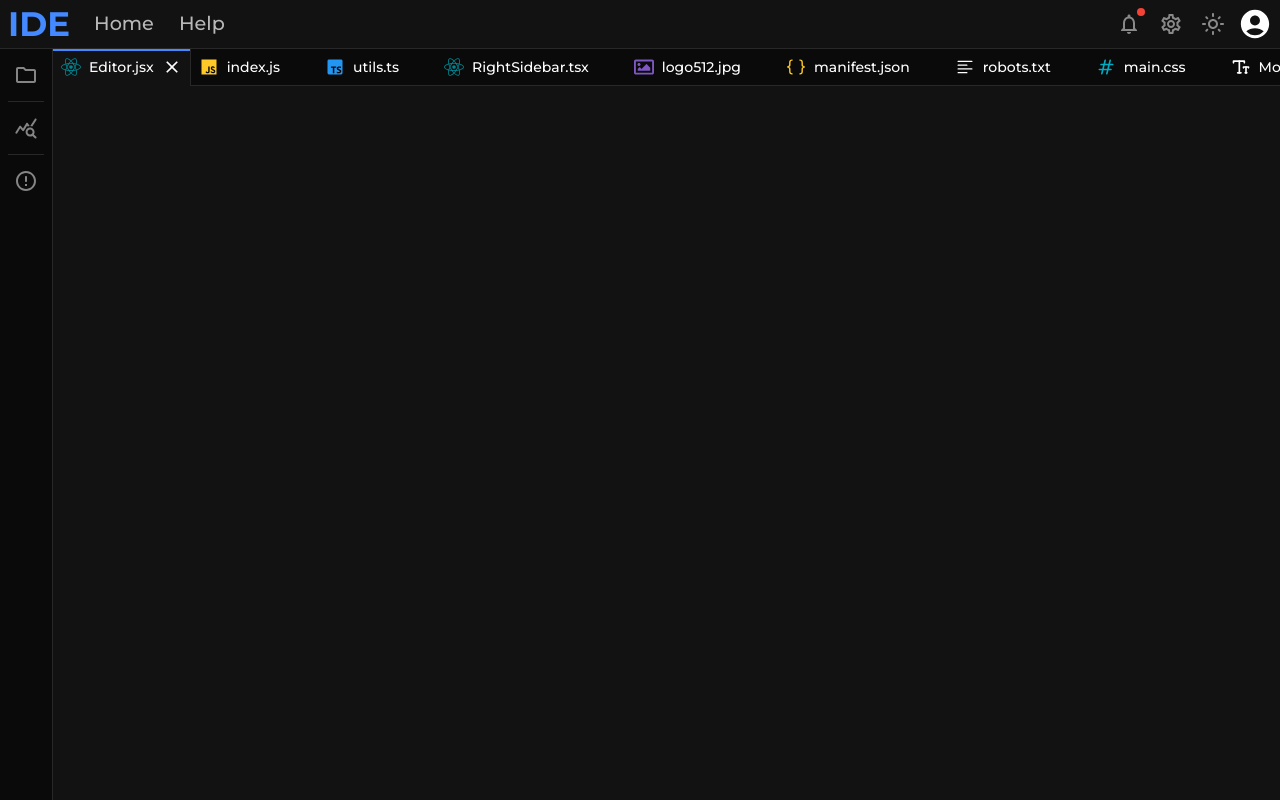
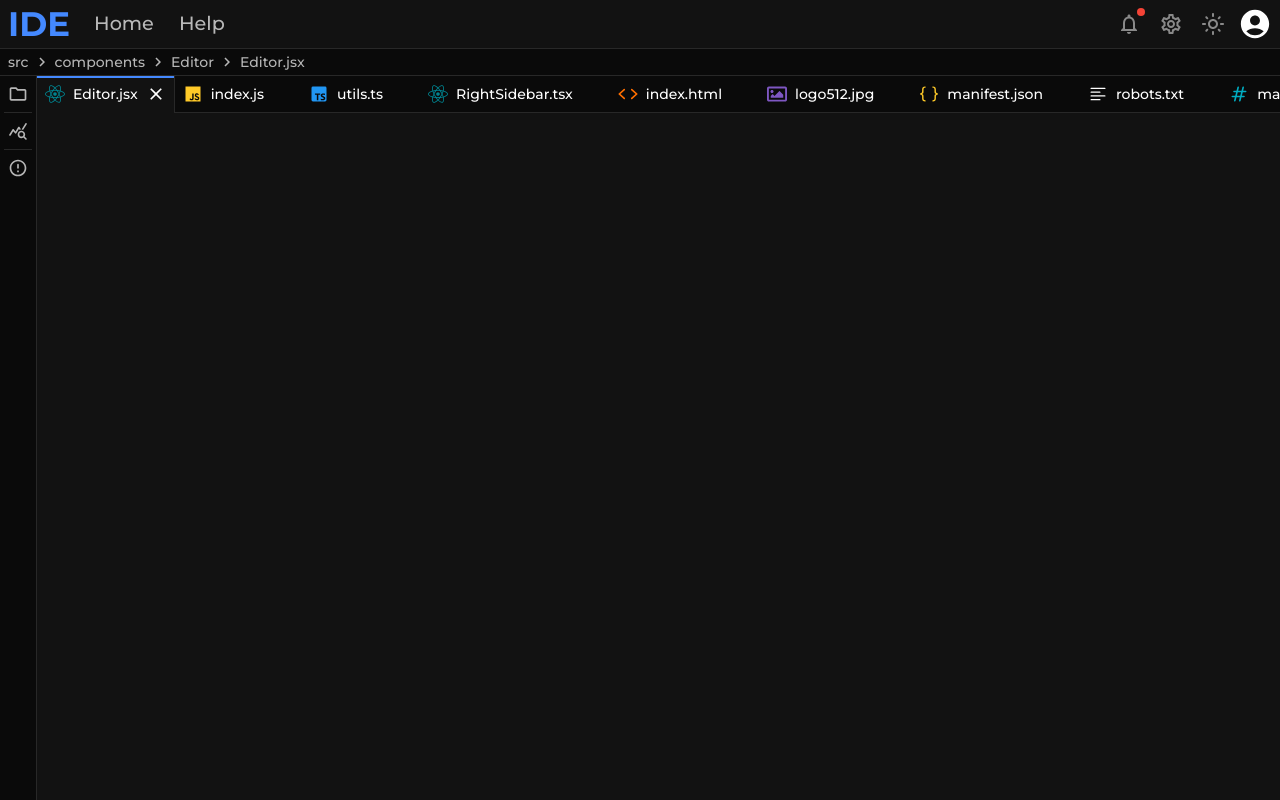
Before and after one commit to Diploma-works/sca-frontend, a React (Create React App) app: page / in a window 1280 px wide. Built offline with nearby package versions, Linux system fonts and the light colour scheme.

Commit message:
Labels of tabs in the context are now paths. Changed size of SidebarButtons. Moved ITEMS array to a separate file (temporarily). Added basic Breadcrumbs to show path of filed opened in the active tab

```diff
--- a/src/App.jsx
+++ b/src/App.jsx
@@ -8,18 +8,19 @@ import Navbar from "./components/Navbar";
 import Editor from "./components/Editor";
 import LeftSidebar from "./components/LeftSidebar";
 import { TabsContextProvider } from "./contexts/TabsContext";
+import PathBreadcrumbs from "./components/PathBreadcrumbs";
 
 const defaultTabs = [
-    { id: "Editor.jsx", label: "Editor.jsx" },
-    { id: "index.js", label: "index.js" },
-    { id: "utils", label: "utils.ts" },
-    { id: "RightSidebar", label: "RightSidebar.tsx" },
-    { id: "logo512.jpg", label: "logo512.jpg" },
-    { id: "manifest.json", label: "manifest.json" },
-    { id: "robots.txt", label: "robots.txt" },
-    { id: "main.css", label: "main.css" },
-    { id: "Montserrat-Bold.ttf", label: "Montserrat-Bold.ttf" },
-    { id: "index.html", label: "index.html" },
+    { id: "Editor.jsx", label: "src/components/Editor/Editor.jsx" },
+    { id: "index.js", label: "src/components/Editor/index.js" },
+    { id: "utils", label: "src/themes/utils.ts" },
+    { id: "RightSidebar", label: "src/components/Sidebars/RightSidebar.tsx" },
+    { id: "index.html", label: "public/index.html" },
+    { id: "logo512.jpg", label: "public/logo512.jpg" },
+    { id: "manifest.json", label: "public/manifest.json" },
+    { id: "robots.txt", label: "public/robots.txt" },
+    { id: "main.css", label: "styles/css/main.css" },
+    { id: "Montserrat-Bold.ttf", label: "src/assets/fonts/Montserrat-Bold.ttf" },
 ];
 
 const App = () => {
@@ -40,15 +41,14 @@ const App = () => {
             <CssBaseline enableColorScheme/>
             <Navbar mode={mode} switchMode={switchMode}/>
             <Divider/>
-            <Stack direction="row" sx={{
-                flex: 1,
-                overflow: 'hidden',
-            }}>
-                <TabsContextProvider tabs={defaultTabs} activeValue={defaultTabs[0].id}>
+            <TabsContextProvider tabs={defaultTabs} activeTab={defaultTabs[0]}>
+                <PathBreadcrumbs/>
+                <Divider/>
+                <Stack direction="row" sx={{ flex: 1, overflow: 'hidden' }}>
                     <LeftSidebar/>
                     <Editor/>
-                </TabsContextProvider>
-            </Stack>
+                </Stack>
+            </TabsContextProvider>
         </ThemeProvider>
     );
 }
--- a/src/components/Editor/Editor.jsx
+++ b/src/components/Editor/Editor.jsx
@@ -5,7 +5,7 @@ import { useTabsContext } from "../../contexts/TabsContext";
 
 const Editor = () => {
     const theme = useTheme();
-    const { tabs, moveTab, removeTab, activeValue, setActiveValue } = useTabsContext();
+    const { tabs, moveTab, removeTab, activeTab, setActiveTab } = useTabsContext();
 
     return (
         <Stack sx={{
@@ -16,8 +16,8 @@ const Editor = () => {
                 tabs={tabs}
                 moveTab={moveTab}
                 removeTab={removeTab}
-                activeValue={activeValue}
-                setActiveValue={setActiveValue}
+                activeTab={activeTab}
+                setActiveTab={setActiveTab}
             />}
             <Box sx={{
                 flex: 1,
--- a/src/components/Editor/EditorTab.jsx
+++ b/src/components/Editor/EditorTab.jsx
@@ -19,12 +19,13 @@ const commonTabSx = {
 }
 
 const EditorTabLabel = memo(({ label, handleClose }) => {
-    const fileTypeIcon = fileTypeIcons[getFileType(label)] ?? fileTypeIcons.unknown;
+    const filename = label.split("/").pop();
+    const fileTypeIcon = fileTypeIcons[getFileType(filename)] ?? fileTypeIcons.unknown;
 
     return (
         <>
             <SvgIcon sx={{ width: 20, height: 20 }}>{fileTypeIcon}</SvgIcon>
-            <span>{label}</span>
+            <span>{filename}</span>
             {handleClose &&
                 <IconButton component="div" color="inherit" sx={{ p: 0 }} onClick={handleClose}>
                     <CloseIcon fontSize="small"/>
--- a/src/components/Editor/EditorTabsRoot.jsx
+++ b/src/components/Editor/EditorTabsRoot.jsx
@@ -15,7 +15,7 @@ import { Tabs, useTheme } from "@mui/material";
 
 import { EditorTab, EditorTabOverlay } from "./EditorTab";
 
-const EditorTabsRoot = ({ tabs, moveTab, removeTab, activeValue, setActiveValue }) => {
+const EditorTabsRoot = ({ tabs, moveTab, removeTab, activeTab, setActiveTab }) => {
     const theme = useTheme();
     const [draggedTab, setDraggedTab] = useState(null);
 
@@ -49,7 +49,7 @@ const EditorTabsRoot = ({ tabs, moveTab, removeTab, activeValue, setActiveValue
         moveTab(active.data.current.sortable.index, over.data.current.sortable.index);
     }, [moveTab]);
 
-    const handleChange = useCallback((event, newValue) => setActiveValue(newValue), [setActiveValue]);
+    const handleChange = useCallback((event, newValue) => setActiveTab({ id: newValue }), [setActiveTab]);
 
     return (
         <DndContext
@@ -63,7 +63,7 @@ const EditorTabsRoot = ({ tabs, moveTab, removeTab, activeValue, setActiveValue
                     variant="scrollable"
                     scrollButtons
                     allowScrollButtonsMobile
-                    value={activeValue}
+                    value={activeTab?.id}
                     onChange={handleChange}
                     sx={{
                         position: 'relative',
@@ -116,7 +116,7 @@ const EditorTabsRoot = ({ tabs, moveTab, removeTab, activeValue, setActiveValue
                     {tabs.map(({ id, label }) => <EditorTab key={id} value={id} label={label} removeTab={removeTab}/>)}
                 </Tabs>
             </SortableContext>
-            <EditorTabOverlay draggedTab={draggedTab} isSelected={draggedTab?.id === activeValue}/>
+            <EditorTabOverlay draggedTab={draggedTab} isSelected={draggedTab?.id === activeTab?.id}/>
         </DndContext>
     );
 };
--- a/src/components/LeftSidebar/LeftSidebar.jsx
+++ b/src/components/LeftSidebar/LeftSidebar.jsx
@@ -9,10 +9,23 @@ import SidebarButton from "./SidebarButton";
 import HorizontallyResizableBox from "./HorizontallyResizableBox";
 import ProjectStructure from "../ProjectStructure";
 
+// TODO: может есть смысл добавить размер иконок через cloneElement?
 const buttons = [
-    { title: "Файлы проекта", icon: <FolderOutlinedIcon/>, component: <ProjectStructure/> },
-    { title: "Статистика", icon: <QueryStatsRoundedIcon/>, component: <div style={{ width: 187, height: 1 }}></div> },
-    { title: "Проблемы", icon: <ErrorOutlineRoundedIcon/>, component: <div style={{ width: 500, height: 1 }}></div> },
+    {
+        title: "Файлы проекта",
+        icon: <FolderOutlinedIcon sx={{ width: 20, height: 20, }}/>,
+        component: <ProjectStructure/>
+    },
+    {
+        title: "Статистика",
+        icon: <QueryStatsRoundedIcon sx={{ width: 20, height: 20, }}/>,
+        component: <div style={{ width: 187, height: 1 }}></div>
+    },
+    {
+        title: "Проблемы",
+        icon: <ErrorOutlineRoundedIcon sx={{ width: 20, height: 20, }}/>,
+        component: <div style={{ width: 500, height: 1 }}></div>
+    },
 ];
 
 const MIN_WIDTH = 40;
@@ -34,7 +47,7 @@ const LeftSidebar = () => {
 
     return (
         <>
-            <Stack spacing={1} alignItems="center" sx={{ p: 1 }}>
+            <Stack spacing={4 / 8} alignItems="center" sx={{ p: 4 / 8 }}>
                 {buttons.map((button, index) => (
                     <SidebarButton
                         key={index}
--- a/src/components/LeftSidebar/SidebarButton.jsx
+++ b/src/components/LeftSidebar/SidebarButton.jsx
@@ -13,9 +13,7 @@ const SidebarButton = ({ title, icon, onClick, renderDivider, isActive }) => {
                     popper: {
                         modifiers: [{
                             name: 'offset',
-                            options: {
-                                offset: [0, 3],
-                            },
+                            options: { offset: [0, -5] },
                         }],
                     },
                 }}
@@ -26,9 +24,9 @@ const SidebarButton = ({ title, icon, onClick, renderDivider, isActive }) => {
                     disableElevation
                     onClick={onClick}
                     sx={{
+                        p: 4 / 8,
                         minWidth: 0,
-                        p: 6 / 8,
-                        color: 'text.disabled',
+                        color: 'text.secondary',
                     }}
                 >
                     {icon}
--- /dev/null
+++ b/src/components/PathBreadcrumbs.jsx
@@ -0,0 +1,39 @@
+import { useMemo } from "react";
+
+import NavigateNextIcon from "@mui/icons-material/NavigateNext";
+import { Breadcrumbs } from "@mui/material";
+import { useTabsContext } from "../contexts/TabsContext";
+
+const PathBreadcrumbs = () => {
+    const { activeTab } = useTabsContext();
+
+    const children = useMemo(() => activeTab?.label.split("/").map((pathElement, index) =>
+        <span key={index}>{pathElement}</span>
+    ), [activeTab]);
+
+    return (
+        <Breadcrumbs
+            separator={<NavigateNextIcon sx={{ width: 18, height: 18 }}/>}
+            sx={{
+                px: 1,
+                py: 4 / 8,
+                height: 26,
+                fontWeight: 500,
+                fontSize: '0.875em',
+                lineHeight: 'normal',
+                textWrap: 'nowrap',
+                userSelect: 'none',
+                '.MuiBreadcrumbs-ol': {
+                    flexWrap: 'nowrap',
+                },
+                '.MuiBreadcrumbs-separator': {
+                    mx: 4 / 8,
+                },
+            }}
+        >
+            {children}
+        </Breadcrumbs>
+    );
+}
+
+export default PathBreadcrumbs;
--- a/src/components/ProjectStructure/ProjectStructure.jsx
+++ b/src/components/ProjectStructure/ProjectStructure.jsx
@@ -1,126 +1,23 @@
-import { memo } from "react";
+import { cloneElement, memo } from "react";
 
 import { RichTreeView } from "@mui/x-tree-view/RichTreeView";
 import { TreeItem } from "@mui/x-tree-view/TreeItem";
-import { Stack, SvgIcon, useTheme } from "@mui/material";
+import { Box, Stack, SvgIcon, useTheme } from "@mui/material";
 
 import { fileTypeIcons, getFileType } from "../../utils/fileTypes";
 import { useTabsContext } from "../../contexts/TabsContext";
-
-const ITEMS = [
-    {
-        id: "public",
-        label: "public",
-        children: [
-            { id: "favicon.ico", label: "favicon.ico" },
-            { id: "index.html", label: "index.html" },
-            { id: "logo192.png", label: "logo192.png" },
-            { id: "logo512.jpg", label: "logo512.jpg" },
-            { id: "manifest.json", label: "manifest.json" },
-            { id: "robots.txt", label: "robots.txt" },
-        ],
-    },
-    {
-        id: "src",
-        label: "src",
-        children: [
-            {
-                id: "assets",
-                label: "assets",
-                children: [
-                    {
-                        id: "fonts",
-                        label: "fonts",
-                        children: [
-                            { id: "Montserrat-Black.ttf", label: "Montserrat-Black.ttf" },
-                            { id: "Montserrat-Bold.ttf", label: "Montserrat-Bold.ttf" },
-                        ],
-                    },
-                ],
-            },
-            {
-                id: "components",
-                label: "components",
-                children: [
-                    {
-                        id: "Editor",
-                        label: "Editor",
-                        children: [
-                            { id: "Editor.jsx", label: "Editor.jsx" },
-                            { id: "index1.js", label: "index.js" },
-                            { id: "SortableTab.jsx", label: "SortableTab.jsx" },
-                            { id: "SortableTabs.jsx", label: "SortableTabs.jsx" },
-                        ],
-                    },
-                    {
-                        id: "Sidebars",
-                        label: "Sidebars",
-                        children: [
-                            { id: "index.js", label: "index.js" },
-                            { id: "LeftSidebar", label: "LeftSidebar.jsx" },
-                            { id: "RightSidebar", label: "RightSidebar.tsx" },
-                            { id: "useHorizontalResizing.js", label: "useHorizontalResizing.js" },
-                        ],
-                    },
-                    { id: "Navbar", label: "Navbar.jsx" },
-                ],
-            },
-            {
-                id: "themes",
-                label: "themes",
-                children: [
-                    { id: "dark", label: "dark.js" },
-                    { id: "light", label: "light.js" },
-                    { id: "utils", label: "utils.ts" },
-                ],
-            },
-        ],
-    },
-    {
-        id: "styles",
-        label: "styles",
-        children: [
-            {
-                id: "css",
-                label: "css",
-                children: [
-                    { id: "main.css", label: "main.css" },
-                    { id: "reset.css", label: "reset.css" },
-                    { id: "responsive.css", label: "responsive.css" },
-                    { id: "test.css", label: "test.css" }
-                ],
-            },
-        ],
-    },
-    {
-        id: "config",
-        label: "config",
-        children: [
-            { id: "settings.json", label: "settings.json" },
-            { id: "config.js", label: "config.js" },
-            { id: "constants.js", label: "constants.js" }
-        ]
-    },
-    {
-        id: "scripts",
-        label: "scripts",
-        children: [
-            { id: "build.js", label: "build.js" },
-            { id: "deploy.sh", label: "deploy.sh" },
-            { id: "start.bat", label: "start.bat" }
-        ]
-    },
-];
+import ITEMS from "./items";
 
 const ProjectStructureItemLabel = memo(({ id, label, isFolder, addTab }) => {
-    const icon = isFolder ? fileTypeIcons.folder : (fileTypeIcons[getFileType(label)] ?? fileTypeIcons.unknown);
+    const filename = label.split("/").pop();
+    const icon = isFolder ? fileTypeIcons.folder : (fileTypeIcons[getFileType(filename)] ?? fileTypeIcons.unknown);
 
     const handleDoubleClick = () => addTab({ id, label });
 
     return (
         <Stack direction="row" spacing={1} onDoubleClick={!isFolder ? handleDoubleClick : null}>
             <SvgIcon sx={{ width: 18, height: 18 }}>{icon}</SvgIcon>
-            <span>{label}</span>
+            <span>{filename}</span>
         </Stack>
     )
 });
@@ -168,14 +65,30 @@ const ProjectStructureItem = ({ itemId, label, children }) => {
                 },
             }}
         >
-            {children}
+            {children?.map((child) => cloneElement(child, { label: label + "/" + child.props.label }))}
         </TreeItem>
     );
 };
 
 const ProjectStructure = () => {
     return (
-        <RichTreeView items={ITEMS} slots={{ item: ProjectStructureItem }} sx={{ flex: 1 }}/>
+        <Stack flex={1} spacing={1 / 8}>
+            <Box sx={{
+                px: 1.5,
+                height: 36,
+                display: 'flex',
+                alignItems: 'center',
+                flexShrink: 0,
+                fontWeight: 600,
+                fontSize: '0.875rem',
+                lineHeight: 'normal',
+                textWrap: 'nowrap',
+                userSelect: 'none',
+            }}>
+                Файлы проекта
+            </Box>
+            <RichTreeView items={ITEMS} slots={{ item: ProjectStructureItem }}/>
+        </Stack>
     );
 }
 
--- /dev/null
+++ b/src/components/ProjectStructure/items.js
@@ -0,0 +1,107 @@
+// TODO: Заменить на получение объекта по API!
+const ITEMS = [
+    {
+        id: "public",
+        label: "public",
+        children: [
+            { id: "favicon.ico", label: "favicon.ico" },
+            { id: "index.html", label: "index.html" },
+            { id: "logo192.png", label: "logo192.png" },
+            { id: "logo512.jpg", label: "logo512.jpg" },
+            { id: "manifest.json", label: "manifest.json" },
+            { id: "robots.txt", label: "robots.txt" },
+        ],
+    },
+    {
+        id: "src",
+        label: "src",
+        children: [
+            {
+                id: "assets",
+                label: "assets",
+                children: [
+                    {
+                        id: "fonts",
+                        label: "fonts",
+                        children: [
+                            { id: "Montserrat-Black.ttf", label: "Montserrat-Black.ttf" },
+                            { id: "Montserrat-Bold.ttf", label: "Montserrat-Bold.ttf" },
+                        ],
+                    },
+                ],
+            },
+            {
+                id: "components",
+                label: "components",
+                children: [
+                    {
+                        id: "Editor",
+                        label: "Editor",
+                        children: [
+                            { id: "Editor.jsx", label: "Editor.jsx" },
+                            { id: "index1.js", label: "index.js" },
+                            { id: "SortableTab.jsx", label: "SortableTab.jsx" },
+                            { id: "SortableTabs.jsx", label: "SortableTabs.jsx" },
+                        ],
+                    },
+                    {
+                        id: "Sidebars",
+                        label: "Sidebars",
+                        children: [
+                            { id: "index.js", label: "index.js" },
+                            { id: "LeftSidebar", label: "LeftSidebar.jsx" },
+                            { id: "RightSidebar", label: "RightSidebar.tsx" },
+                            { id: "useHorizontalResizing.js", label: "useHorizontalResizing.js" },
+                        ],
+                    },
+                    { id: "Navbar", label: "Navbar.jsx" },
+                ],
+            },
+            {
+                id: "themes",
+                label: "themes",
+                children: [
+                    { id: "dark", label: "dark.js" },
+                    { id: "light", label: "light.js" },
+                    { id: "utils", label: "utils.ts" },
+                ],
+            },
+        ],
+    },
+    {
+        id: "styles",
+        label: "styles",
+        children: [
+            {
+                id: "css",
+                label: "css",
+                children: [
+                    { id: "main.css", label: "main.css" },
+                    { id: "reset.css", label: "reset.css" },
+                    { id: "responsive.css", label: "responsive.css" },
+                    { id: "test.css", label: "test.css" }
+                ],
+            },
+        ],
+    },
+    {
+        id: "config",
+        label: "config",
+        children: [
+            { id: "settings.json", label: "settings.json" },
+            { id: "config.js", label: "config.js" },
+            { id: "constants.js", label: "constants.js" }
+        ]
+    },
+    {
+        id: "scripts",
+        label: "scripts",
+        children: [
+            { id: "build.js", label: "build.js" },
+            { id: "deploy.sh", label: "deploy.sh" },
+            { id: "start.bat", label: "start.bat" }
+        ]
+    },
+];
+
+export default ITEMS;
--- a/src/contexts/TabsContext.jsx
+++ b/src/contexts/TabsContext.jsx
@@ -8,33 +8,34 @@ const tabsReducer = (state, action) => {
         case "ADD_TAB":
             const existingTab = state.tabs.find((tab) => tab.id === action.tab.id);
             if (existingTab) {
-                return { ...state, activeValue: existingTab.id };
+                return { ...state, activeTab: existingTab };
             }
-            return { ...state, tabs: [...state.tabs, action.tab], activeValue: action.tab.id };
+            return { ...state, tabs: [...state.tabs, action.tab], activeTab: action.tab };
         case "MOVE_TAB":
             return { ...state, tabs: arrayMove(state.tabs, action.from, action.to) };
         case "REMOVE_TAB":
-            if (action.id === state.activeValue) {
-                const indexToDelete = state.tabs.findIndex((tab) => tab.id === state.activeValue);
+            if (action.id === state.activeTab.id) {
+                const indexToDelete = state.tabs.findIndex((tab) => tab.id === state.activeTab.id);
                 const tabs = [...state.tabs];
                 tabs.splice(indexToDelete, 1);
-                return { tabs, activeValue: indexToDelete === 0 ? tabs[0]?.id : state.tabs[indexToDelete - 1].id };
+                return { tabs, activeTab: indexToDelete === 0 ? tabs[0] : state.tabs[indexToDelete - 1] };
             }
             return { ...state, tabs: state.tabs.filter((tab) => tab.id !== action.id) };
-        case "SET_VALUE":
-            return { ...state, activeValue: action.activeValue };
+        case "SET_ACTIVE_TAB":
+            const activeTab = state.tabs.find((tab) => tab.id === action.activeTab.id);
+            return { ...state, activeTab };
         default:
             return state;
     }
 };
 
-const TabsContextProvider = ({ tabs, activeValue, children }) => {
-    const [state, dispatch] = useReducer(tabsReducer, { tabs: tabs ?? [], activeValue: activeValue ?? null });
+const TabsContextProvider = ({ tabs, activeTab, children }) => {
+    const [state, dispatch] = useReducer(tabsReducer, { tabs: tabs ?? [], activeTab: activeTab ?? null });
 
     const addTab = useCallback((tab) => dispatch({ type: "ADD_TAB", tab }), [dispatch]);
     const moveTab = useCallback((from, to) => dispatch({ type: "MOVE_TAB", from, to }), [dispatch]);
     const removeTab = useCallback((id) => dispatch({ type: "REMOVE_TAB", id }), [dispatch]);
-    const setActiveValue = useCallback((activeValue) => dispatch({ type: "SET_VALUE", activeValue }), [dispatch]);
+    const setActiveTab = useCallback((activeTab) => dispatch({ type: "SET_ACTIVE_TAB", activeTab }), [dispatch]);
 
     return (
         <TabsContext.Provider value={{
@@ -42,8 +43,8 @@ const TabsContextProvider = ({ tabs, activeValue, children }) => {
             addTab,
             moveTab,
             removeTab,
-            activeValue: state.activeValue,
-            setActiveValue
+            activeTab: state.activeTab,
+            setActiveTab
         }}>
             {children}
         </TabsContext.Provider>
--- a/src/themes/dark.js
+++ b/src/themes/dark.js
@@ -44,9 +44,8 @@ export const darkTheme = createTheme({
         MuiTooltip: {
             styleOverrides: {
                 tooltip: {
-                    padding: 8,
+                    height: 28,
                     fontSize: '0.875rem',
-                    lineHeight: 1.5,
                     backgroundColor: grey[800],
                     boxShadow: '0 0 10px 2px #0a0a0a',
                 },
--- a/src/themes/light.js
+++ b/src/themes/light.js
@@ -49,9 +49,8 @@ export const lightTheme = createTheme({
         MuiTooltip: {
             styleOverrides: {
                 tooltip: {
-                    padding: 8,
+                    height: 28,
                     fontSize: '0.875rem',
-                    lineHeight: 1.5,
                     backgroundColor: grey[300],
                     color: '#283646',
                     boxShadow: '0 0 10px 2px #f5f6fa',
```
